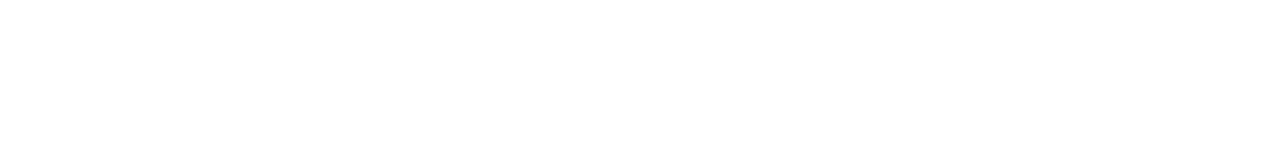
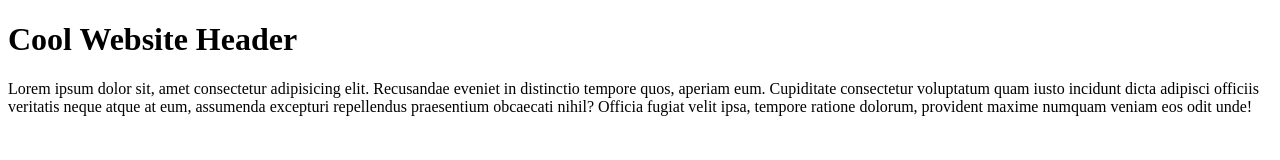
Before and after one commit to ScottMartino/git-branching-lesson, a plain HTML site: page index.html in a window 1280 px wide. Drawn offline with Linux system fonts and the light colour scheme.

Commit message:
Added header

```diff
--- a/index.html
+++ b/index.html
@@ -8,5 +8,9 @@
 </head>
 <body>
 
+    <header>
+      <h1>Cool Website Header</h1>
+      <p>Lorem ipsum dolor sit, amet consectetur adipisicing elit. Recusandae eveniet in distinctio tempore quos, aperiam eum. Cupiditate consectetur voluptatum quam iusto incidunt dicta adipisci officiis veritatis neque atque at eum, assumenda excepturi repellendus praesentium obcaecati nihil? Officia fugiat velit ipsa, tempore ratione dolorum, provident maxime numquam veniam eos odit unde!</p>
+    </header>
 </body>
 </html>
```
